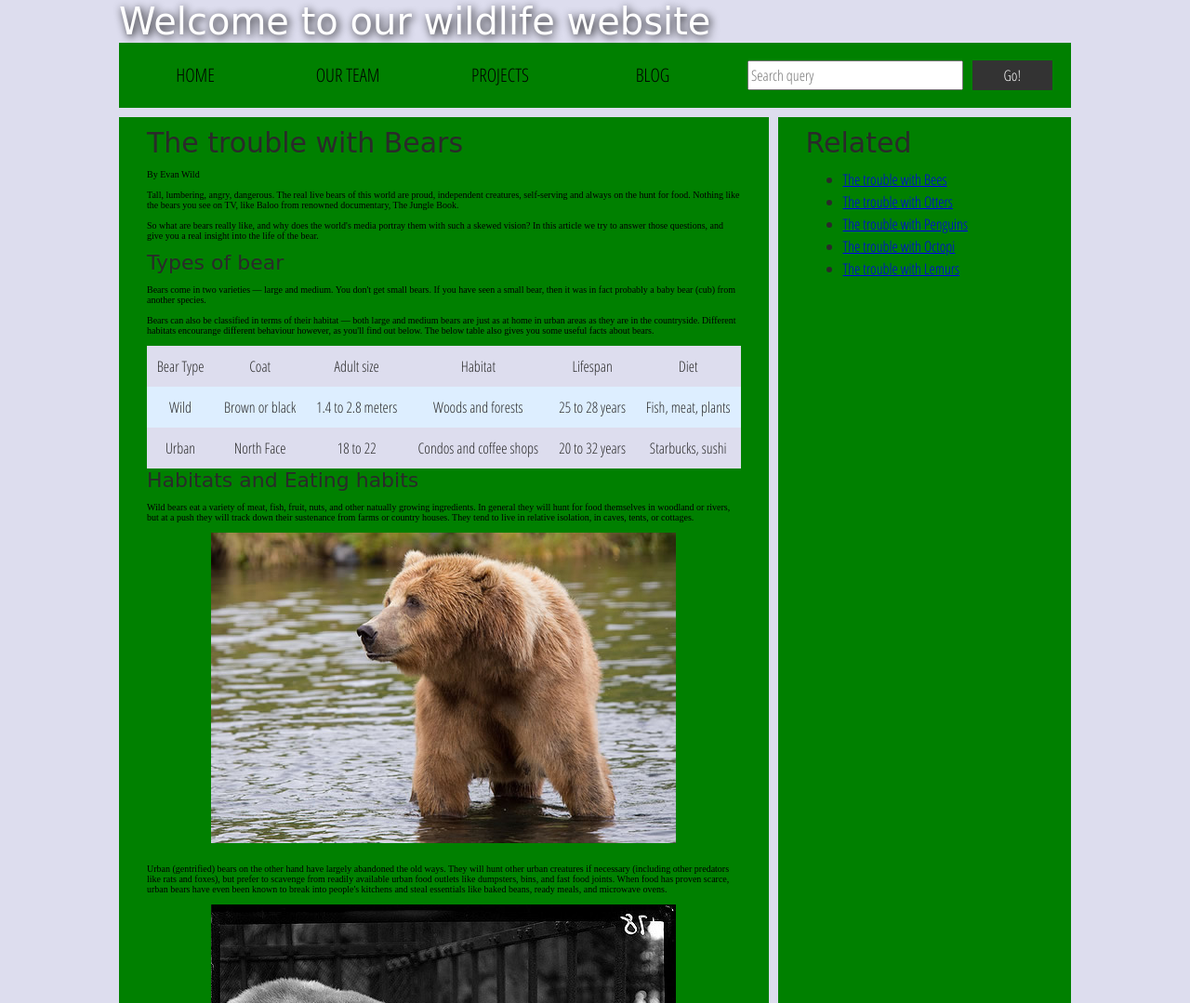
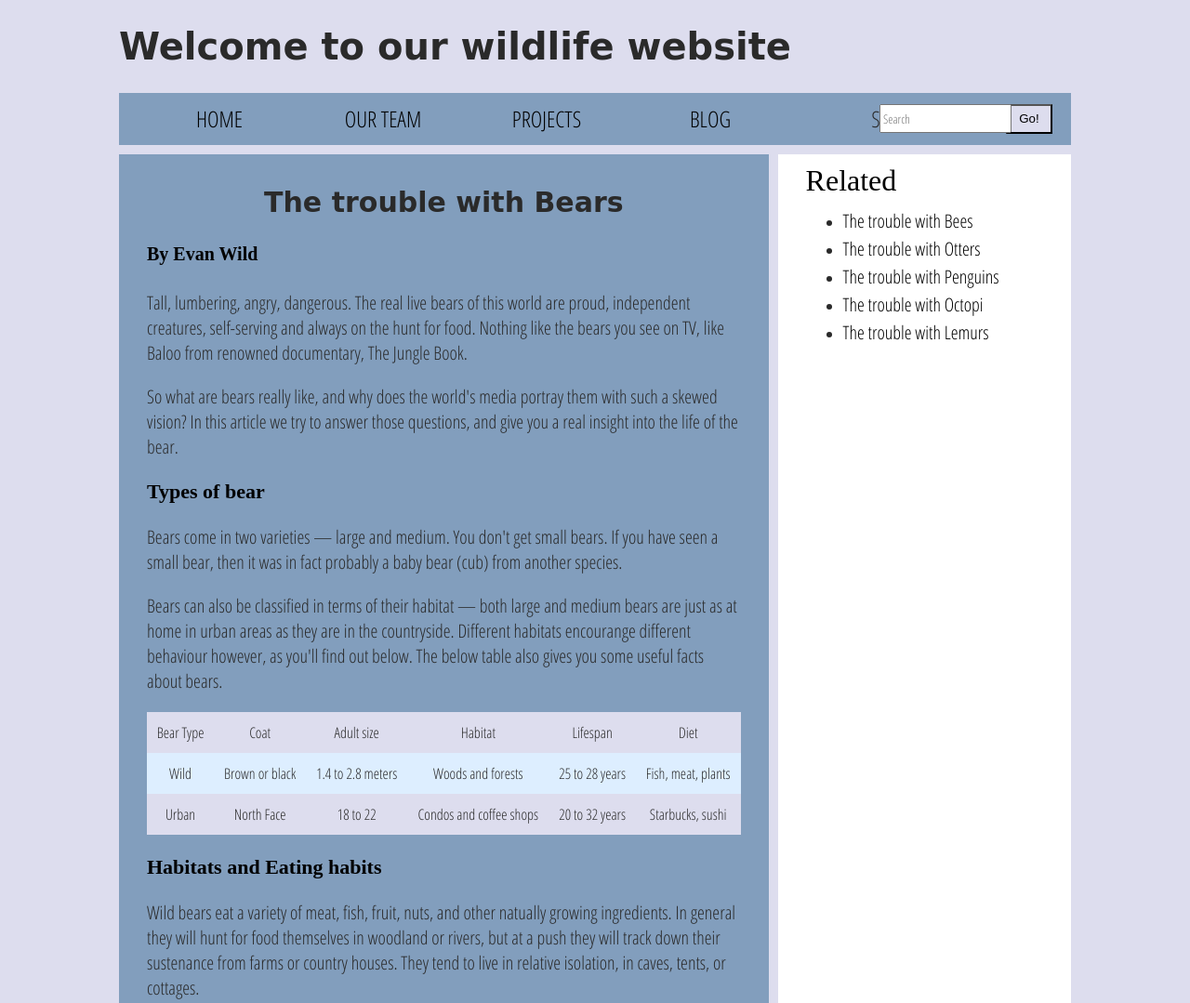
Before and after one commit to HSleidenIAT/imtue-weekopdracht-accessibility-lottehof, a plain HTML site: page index.html in a window 1280 px wide. Shown: the top 1079 px of the page at 93% size. Drawn offline with Linux system fonts and the light colour scheme; a web font is replaced by a local one.

Commit message:
Tekst mooi aangepast, search input/label verbeterd en comment box verbeterd. Alle fouten zijn nu opgelost

```diff
--- a/index.html
+++ b/index.html
@@ -1,7 +1,8 @@
 <!DOCTYPE html>
-<html>
+<html lang="en">
   <head>
     <meta charset="utf-8">
+
 
     <title>Accessibility oefening</title>
     <link href="https://fonts.googleapis.com/css?family=Open+Sans+Condensed:300|Sonsie+One" rel="stylesheet" type="text/css">
@@ -15,7 +16,7 @@
 
   <body>
     <div class="header">
-      <font size="7">Welcome to our wildlife website</font>
+      <h1>Welcome to our wildlife website</h1>
     </div>
 
     <div class="nav">
@@ -26,28 +27,35 @@
         <li><a href="#">Blog</a></li>
       </ul>
 
-      <form class="search">
-        <input type="search" name="q" placeholder="Search query">
-        <input type="submit" value="Go!">
-      </form>
+      <label for="Search">Search:</label>
+  <input type="text" name="Search" id="Search" placeholder="Search">
+  <button class="search" type="button" name="button">Go!</button>
+
+
+
+
+
+
+
     </div>
 
     <main>
       <article>
-        <font size="6">The trouble with Bears</font>
-        <br><br>
-        By Evan Wild
-        <br><br>
-        Tall, lumbering, angry, dangerous. The real live bears of this world are proud, independent creatures, self-serving and always on the hunt for food. Nothing like the bears you see on TV, like Baloo from renowned documentary, The Jungle Book.
-        <br><br>
-        So what are bears really like, and why does the world's media portray them with such a skewed vision? In this article we try to answer those questions, and give you a real insight into the life of the bear.
-        <br><br>
-        <font size="5">Types of bear</font>
-        <br><br>
-        Bears come in two varieties — large and medium. You don't get small bears. If you have seen a small bear, then it was in fact probably a baby bear (cub) from another species.
-        <br><br>
-        Bears can also be classified in terms of their habitat — both large and medium bears are just as at home in urban areas as they are in the countryside. Different habitats encourange different behaviour however, as you'll find out below. The below table also gives you some useful facts about bears.
-        <br><br>
+        <h2>The trouble with Bears</h2>
+
+        <h4>By Evan Wild</h4>
+
+        <p>Tall, lumbering, angry, dangerous. The real live bears of this world are proud, independent creatures, self-serving and always on the hunt for food. Nothing like the bears you see on TV, like Baloo from renowned documentary, The Jungle Book.</p>
+
+        <p>So what are bears really like, and why does the world's media portray them with such a skewed vision? In this article we try to answer those questions, and give you a real insight into the life of the bear.</p>
+
+        <h3>Types of bear</h3>
+
+        <p>Bears come in two varieties — large and medium. You don't get small bears. If you have seen a small bear, then it was in fact probably a baby bear (cub) from another species.</p>
+
+        <p>Bears can also be classified in terms of their habitat — both large and medium bears are just as at home in urban areas as they are in the countryside. Different habitats encourange different behaviour however, as you'll find out below. The below table also gives you some useful facts about bears.</p>
+
+
         <table>
           <thead>
             <tr>
@@ -79,30 +87,19 @@
           </tbody>
         </table>
 
-        <font size="5">Habitats and Eating habits</font>
-        <br><br>
-        Wild bears eat a variety of meat, fish, fruit, nuts, and other natually growing ingredients. In general they will hunt for food themselves in woodland or rivers, but at a push they will track down their sustenance from farms or country houses. They tend to live in relative isolation, in caves, tents, or cottages.
-        <br><br>
-        <img src="media/wild-bear.jpg">
-        <br><br>
-        Urban (gentrified) bears on the other hand have largely abandoned the old ways. They will hunt other urban creatures if necessary (including other predators like rats and foxes), but prefer to scavenge from readily available urban food outlets like dumpsters, bins, and fast food joints. When food has proven scarce, urban bears have even been known to break into people's kitchens and steal essentials like baked beans, ready meals, and microwave ovens.
-        <br><br>
-        <img src="media/urban-bear.jpg">
-        <br><br>
-        Urban bears will sleep anywhere they can, from bus shelters and parks, to the toilets in McDonalds, to their own apartment.
-        <br><br>
-        <font size="5">Mating rituals</font>
-        <br><br>
-        Bears are romantic creatures by nature, and will naturally look for a mate that they can spend the rest of their lives with. They will woo a potential suitor by making their dwelling look attractive — for example with cave paintings or a bed of reeds in the case of a wild bear, and mood lighting and a Michael Bublé CD in the case of an urban bear.
+        <h3>Habitats and Eating habits</h3>
+        <p>Wild bears eat a variety of meat, fish, fruit, nuts, and other natually growing ingredients. In general they will hunt for food themselves in woodland or rivers, but at a push they will track down their sustenance from farms or country houses. They tend to live in relative isolation, in caves, tents, or cottages.</p>
+        <img src="media/wild-bear.jpg" alt="wild-bear">
+        <p>Urban (gentrified) bears on the other hand have largely abandoned the old ways. They will hunt other urban creatures if necessary (including other predators like rats and foxes), but prefer to scavenge from readily available urban food outlets like dumpsters, bins, and fast food joints. When food has proven scarce, urban bears have even been known to break into people's kitchens and steal essentials like baked beans, ready meals, and microwave ovens.</p>
+        <img src="media/urban-bear.jpg" alt="urban-bear">
+        <p>Urban bears will sleep anywhere they can, from bus shelters and parks, to the toilets in McDonalds, to their own apartment.</p>
+        <h3>Mating rituals</h3>
+        <p>Bears are romantic creatures by nature, and will naturally look for a mate that they can spend the rest of their lives with. They will woo a potential suitor by making their dwelling look attractive — for example with cave paintings or a bed of reeds in the case of a wild bear, and mood lighting and a Michael Bublé CD in the case of an urban bear.</p>
+        <aside>
+          <h3>About the author</h3>
+          <p>Evan Wild is an unemployed plumber from Doncaster, who has been really "in to" wildlife since childhood. He once went to Chester Zoo on holiday, but got ill after eating a doner kebab.</p>
 
-
-        <aside>
-
-          <font size="5">About the author</font>
-        <br><br>
-          Evan Wild is an unemployed plumber from Doncaster, who has been really "in to" wildlife since childhood. He once went to Chester Zoo on holiday, but got ill after eating a doner kebab.
-        <br><br>
-          He has never seen a bear, but once read a Daily Mail article about them, and thinks they sound cool.
+          <p>He has never seen a bear, but once read a Daily Mail article about them, and thinks they sound cool.</p>
 
         </aside>
         <section class="comments">
@@ -110,23 +107,28 @@
 
           <div class="comment-wrapper">
 
-            <font size="6">Add comment</font>
+            <h3>Add comment</h3>
+
+
 
             <form class="comment-form">
               <div class="flex-pair">
-                Your name:
-                <input type="text" name="name" id="name" placeholder="Enter your name">
+
+                <label for="fname">First Name:</label>
+                <input type="text" id="fname" name="firstname" placeholder="Your name..">
+
               </div>
               <div class="flex-pair">
-                Your comment:
-                <input type="text" name="comment" id="comment" placeholder="Enter your comment">
+                <label for="comment">Your Comment:</label>
+                <input type="text" id="comment" name="comment" placeholder="Enter your comment">
+          </form>
               </div>
               <div>
-                <input type="submit" value="Submit comment">
+                <button type="submit" value="Submit comment" class="submit" name="button">Submit comment</button>
               </div>
             </form>
 
-            <font size="6">Comments</font>
+            <h3>Comments</h3>
 
             <ul class="comment-container">
 
--- a/style.css
+++ b/style.css
@@ -15,13 +15,25 @@ body {
   min-width: 1024px;
   margin: 0 auto;
 }
+h1{
+  font-family: 'Sonsie One', cursive;
+  color: #2a2a2a;
+  font-size: 40px;
 
+}
+h2{
+  font-family: 'Sonsie One', cursive;
+  color: #2a2a2a;
+  font-size: 34px;
+  text-align: center;
+
+}
+p{
+  font-size: 20px;
+}
 /* || typography */
 
-font[size="7"], font[size="6"], font[size="5"] {
-  font-family: 'Sonsie One', cursive;
-  color: #2a2a2a;
-}
+
 
 p, input, li, table, label {
   font-family: 'Open Sans Condensed', sans-serif;
@@ -31,28 +43,33 @@ p, input, li, table, label {
 font[size="7"] {
   font-size: 4rem;
   text-align: center;
-  color: white;
+  color: black;
   text-shadow: 2px 2px 10px black;
 }
 
-font[size="6"] {
+h2 {
   font-size: 3rem;
   text-align: center;
 }
 
-font[size="5"] {
+h3 {
   font-size: 2.2rem;
 }
+h4{
+  font-size: 2rem;
+}
 
-p, li, table {
+
+ li, table {
   font-size: 1.6rem;
   line-height: 1.5;
 }
 
 /* || header layout */
 
-div[class="nav"], article, footer, .secondary {
-  background-color: green;
+div[class="nav"], article, footer {
+  background-color: #829ebd;
+
 }
 
 article, footer, .secondary {
@@ -86,13 +103,13 @@ div[class="nav"] li {
 
 div[class="nav"] a {
   display: inline-block;
-  font-size: 2rem;
+  font-size: 24px;
   text-transform: uppercase;
   text-decoration: none;
   color: black;
 }
 
-div[class="nav"] .search {
+div[class="nav"] {
   flex: 1;
   display: flex;
   align-items: center;
@@ -100,21 +117,34 @@ div[class="nav"] .search {
   padding: 0 2em;
 }
 
-.search input {
-  font-size: 1.6rem;
-  height: 32px;
+div[class="nav"] label{
+  position: absolute;
+  right: 22.3%;
+  font-size: 24px;
 }
 
-.search input[type="search"] {
-  flex: 3;
+div[class="nav"] input{
+  position: absolute;
+  right: 15%;
+  height: 25px;
 }
 
-.search input[type="submit"] {
-  flex: 1;
-  margin-left: 1rem;
-  background: #333;
-  border: 0;
-  color: white;
+
+.search{
+  height: 32px;
+  width: 50px;
+  color: black;
+  background-color: #dde;
+  border-color: black;
+  margin-left: 230px;
+
+}
+.submit{
+  height: 30px;
+  width: 200px;
+  background-color: #dde;
+  border-color: black;
+  margin-left: 28%;
 }
 
 /* || main layout */
@@ -126,9 +156,15 @@ main {
 article {
   flex: 5;
 }
-
+div[class="secondary"] a {
+  font-size: 20px;
+  text-decoration: none;
+  color: black;
+}
 .secondary {
   flex: 2;
+  color: black;
+  background-color: white;
 }
 
 footer {
```
